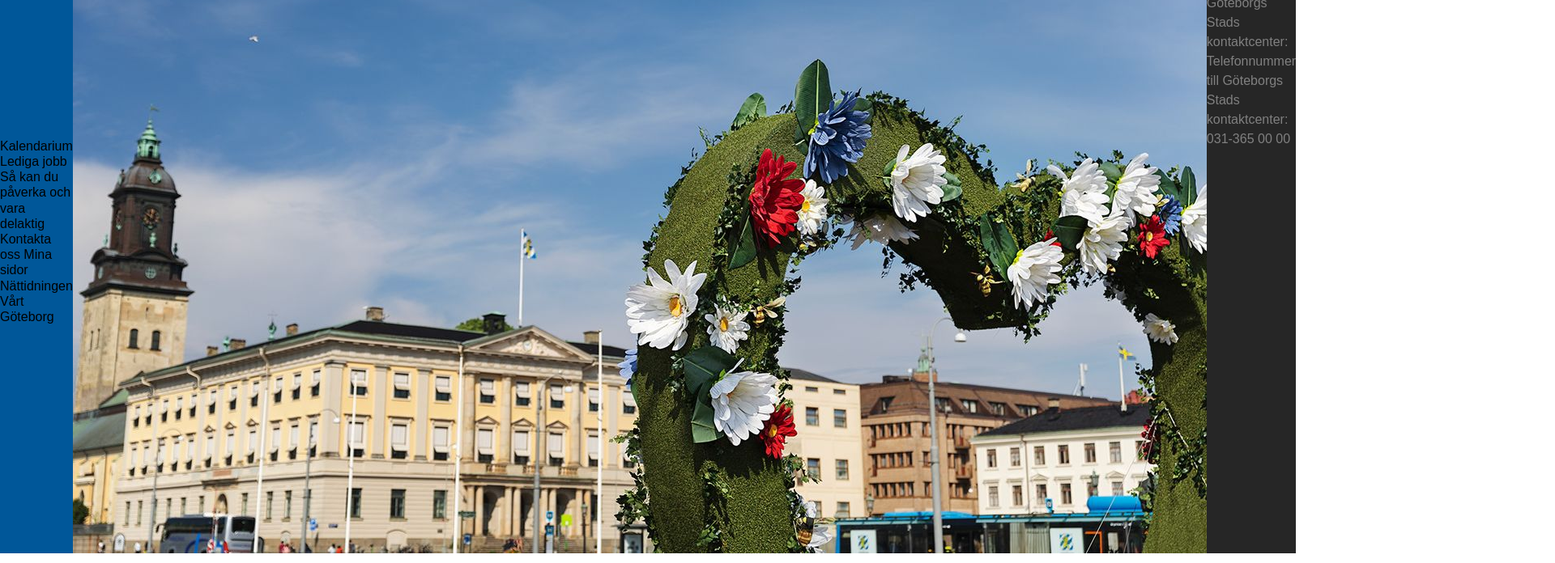
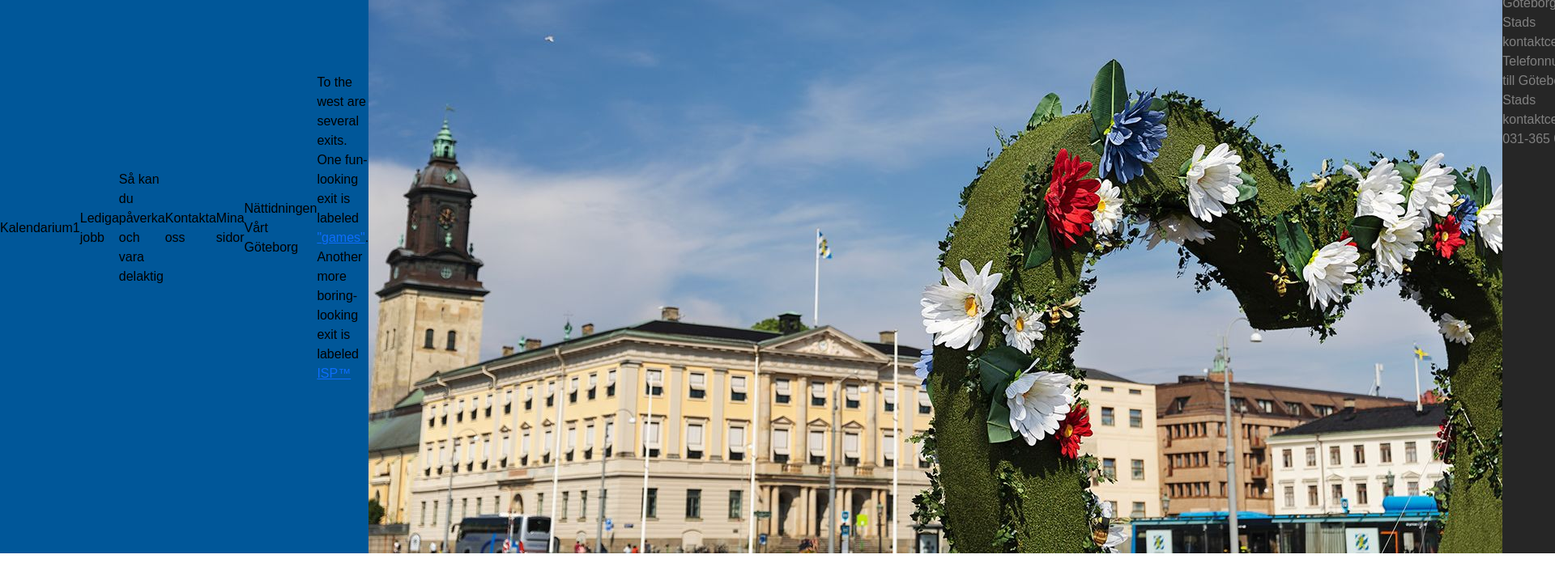
Before and after one commit to tomasis7/medieinstitutet_inlamningsuppgift1_goteborgsstad, a plain HTML site: page index.html in a window 1280 px wide. Shown: the part 104-800 px from the top of the page at 81% size, 1920 px wide, since content can reach past the window. Drawn offline with nearby package versions, Linux system fonts and the light colour scheme.

Commit message:
test with GIT gui

```diff
--- a/index.html
+++ b/index.html
@@ -74,11 +74,20 @@
     </header>
     <main>
       <section class="left_side_section">
-        <h6>
-          Kalendarium Lediga jobb Så kan du påverka och vara delaktig Kontakta
-          oss Mina sidor Nättidningen Vårt Göteborg
-        </h6>
+        <p>Kalendarium1</p>
+        <p>Lediga jobb</p>
+        <p>Så kan du påverka och vara delaktig</p>
+        <p>Kontakta oss</p>
+        <p>Mina sidor</p>
+        <p>Nättidningen Vårt Göteborg</p>
+        <p>
+          To the west are several exits. One fun-looking exit is labeled
+          <a href="https://games.example.com/">"games"</a>. Another more
+          boring-looking exit is labeled
+          <a href="https://isp.example.net/">ISP™</a>
+        </p>
       </section>
+
       <div class="right_side_section_only_pic">
         <img
           class="one"
```
